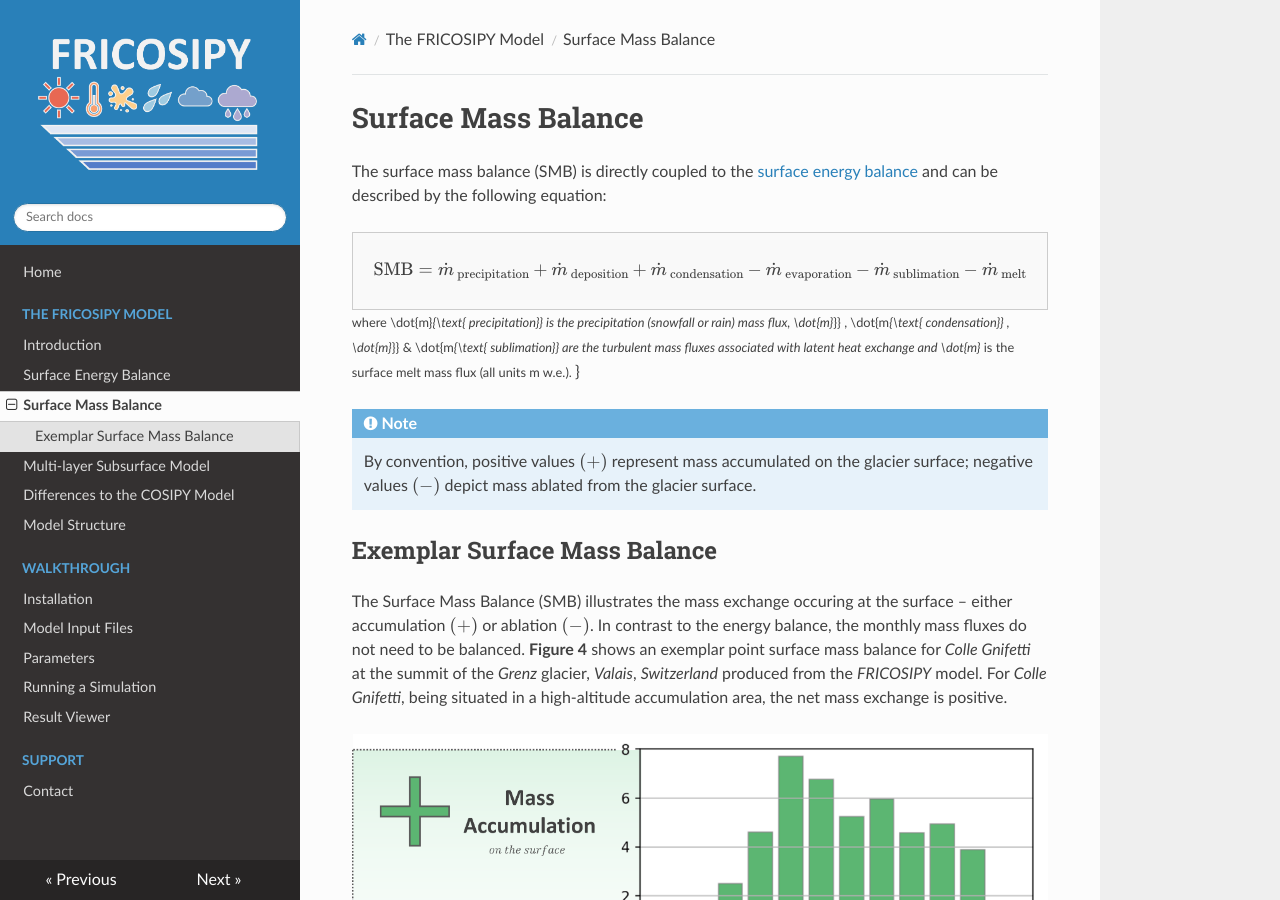
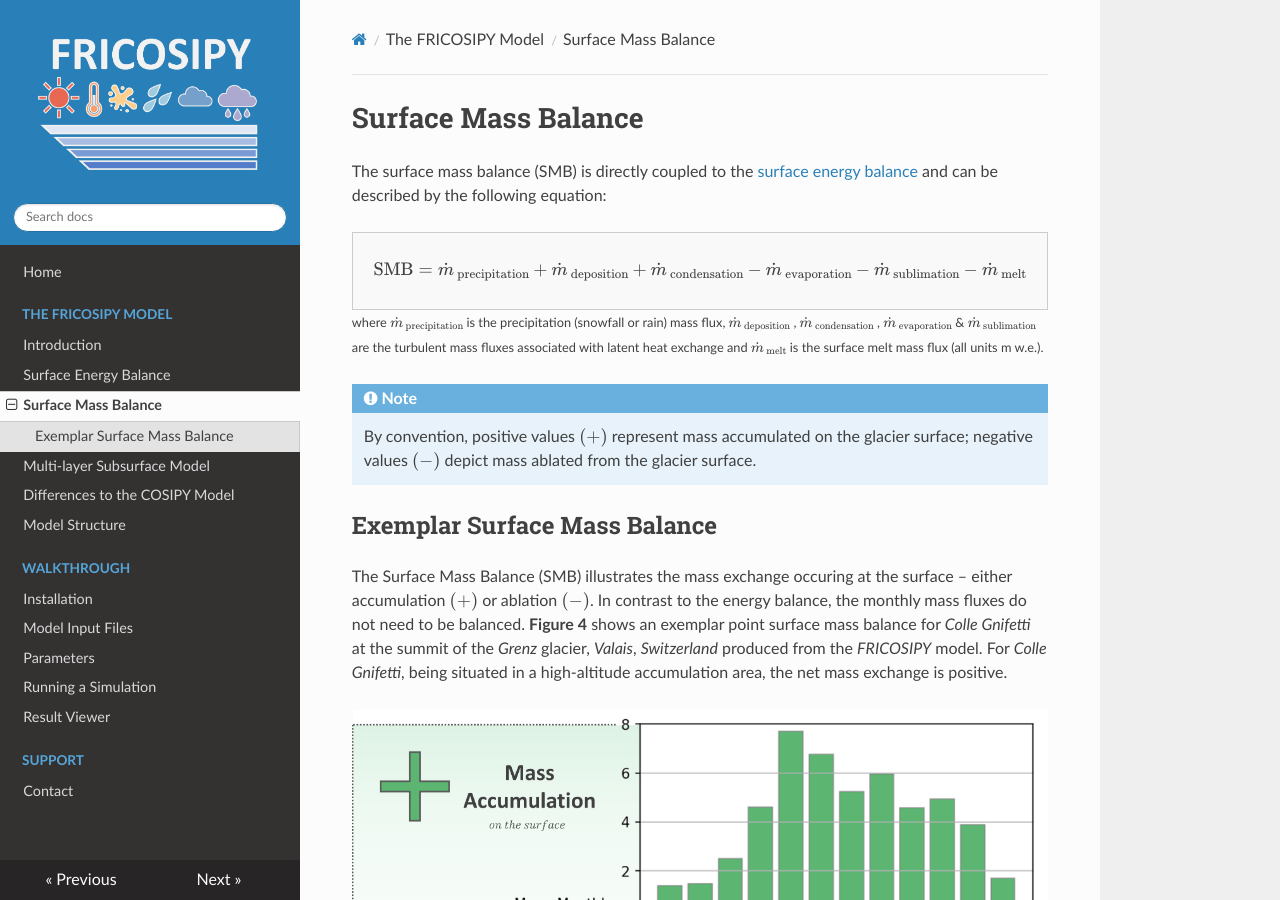
Before and after one commit to MarcusGastaldello/FRICOSIPY, an MkDocs documentation site: the page built from docs/surface_mass_balance.md, in a window 1280 px wide and 900 px high. Built offline with MkDocs 1.6.1, drawn with Linux system fonts in a browser that asks for light colours.

Commit message:
Update surface_mass_balance.md

```diff
--- a/docs/surface_mass_balance.md
+++ b/docs/surface_mass_balance.md
@@ -12,7 +12,7 @@ $$
 \text{SMB} = \dot{m}_{\text{ precipitation}} + \dot{m}_{\text{ deposition}} + \dot{m}_{\text{ condensation}} - \dot{m}_{\text{ evaporation}} - \dot{m}_{\text{ sublimation}} - \dot{m}_{\text{ melt}}
 $$
 </div>
-<small> where \dot{m}_{\text{ precipitation}} is the precipitation (snowfall or rain) mass flux, \dot{m}_{\text{ deposition}} , \dot{m}_{\text{ condensation}} , \dot{m}_{\text{ evaporation}} & \dot{m}_{\text{ sublimation}} are the turbulent mass fluxes associated with latent heat exchange and \dot{m}_{\text{ melt}} is the surface melt mass flux (all units m w.e.). </small>
+<small> where $\dot{m}_{\text{ precipitation}}$ is the precipitation (snowfall or rain) mass flux, $\dot{m}_{\text{ deposition}}$ , $\dot{m}_{\text{ condensation}}$ , $\dot{m}_{\text{ evaporation}}$ & $\dot{m}_{\text{ sublimation}}$ are the turbulent mass fluxes associated with latent heat exchange and $\dot{m}_{\text{ melt}}$ is the surface melt mass flux (all units m w.e.). </small>
 
 !!! note
 
```
